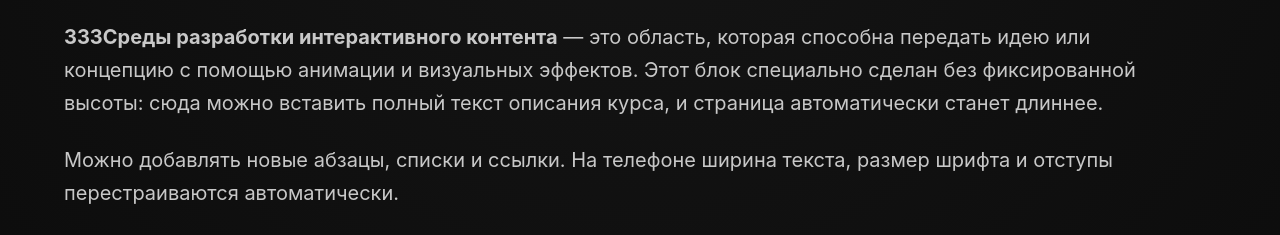
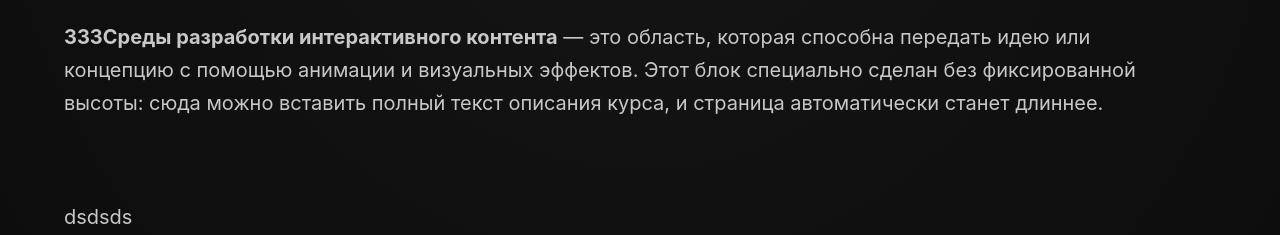
Before and after one commit to et0un/s.github.io, a plain HTML site: page index.html in a window 1280 px wide. Shown: the part 565-800 px from the top of the page. Drawn offline with Linux system fonts and the light colour scheme.

Commit message:
Обновить главную · Среды разработки интерактивного контента

```diff
--- a/index.html
+++ b/index.html
@@ -26,7 +26,7 @@
 
   <section class="section about" id="about">
     <div class="section-title"><h2>О КУРСЕ</h2><span></span></div>
-    <div class="prose"><p><strong>333Среды разработки интерактивного контента</strong> — это область, которая способна передать идею или концепцию с помощью анимации и визуальных эффектов. Этот блок специально сделан без фиксированной высоты: сюда можно вставить полный текст описания курса, и страница автоматически станет длиннее.</p>
+    <div class="prose"><p><strong>333Среды разработки интерактивного контента</strong> — это область, которая способна передать идею или концепцию с помощью анимации и визуальных эффектов. Этот блок специально сделан без фиксированной высоты: сюда можно вставить полный текст описания курса, и страница автоматически станет длиннее.</p><p><br></p><p>dsdsds</p>
       <p>Можно добавлять новые абзацы, списки и ссылки. На телефоне ширина текста, размер шрифта и отступы перестраиваются автоматически.</p></div>
   </section>
 
@@ -47,4 +47,5 @@
 <script src="script.js?v=sri1"></script>
 
 
+
 </body></html>
```
